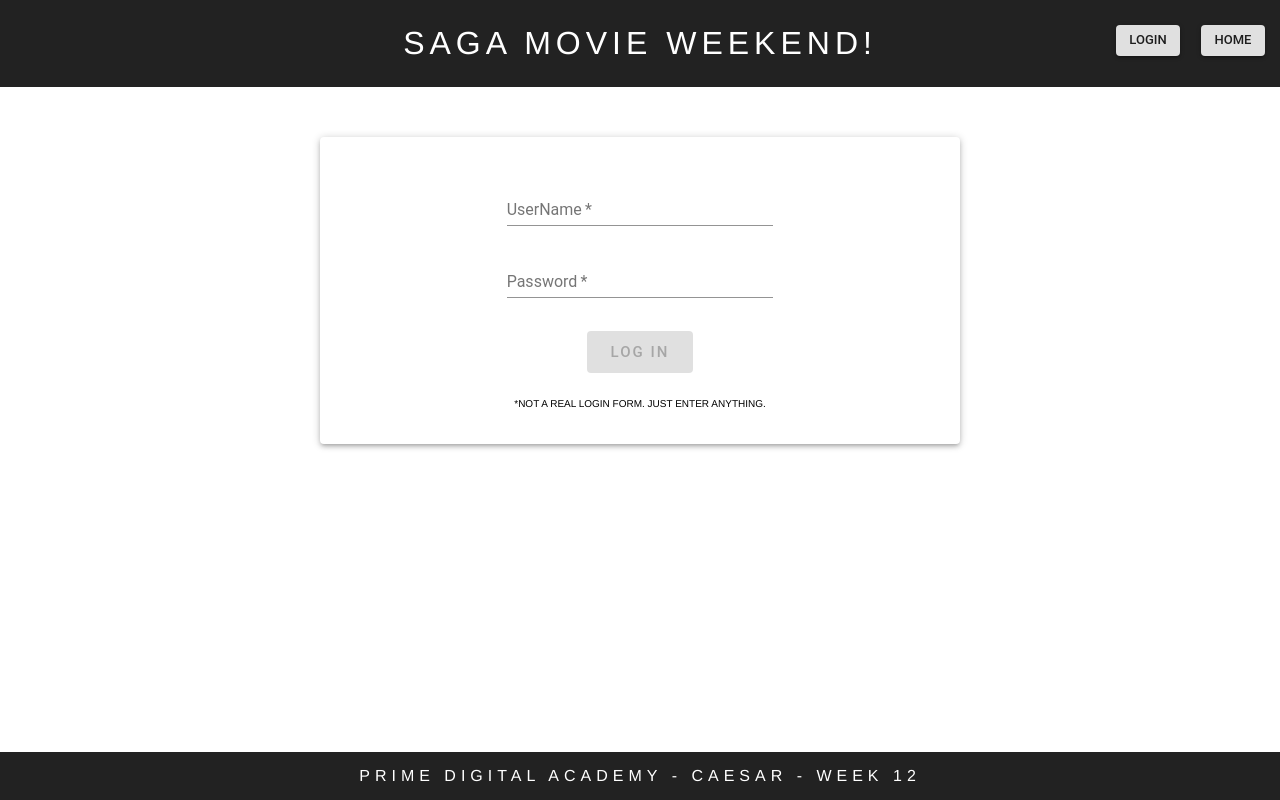
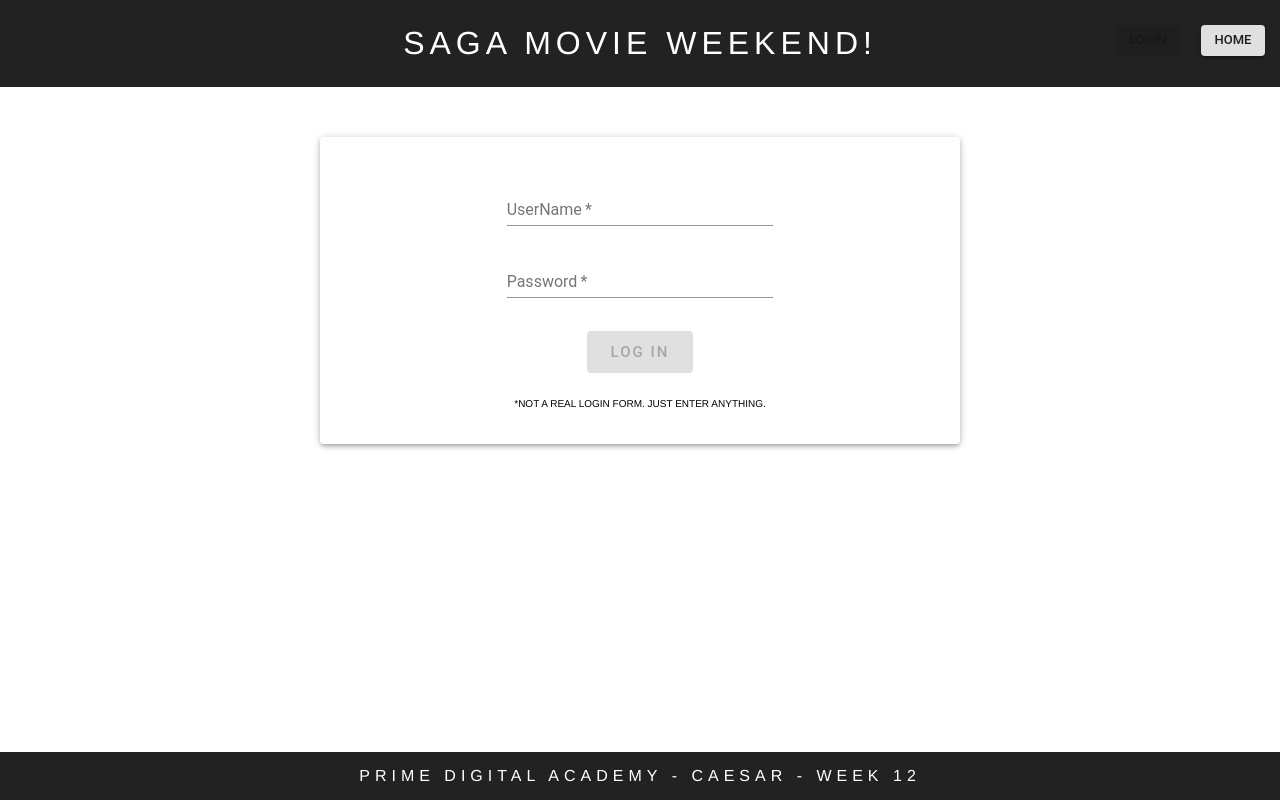
Before and after one commit to kylethenderson/movie-poster-app, a React (Create React App) app: page / in a window 1280 px wide. Both pictures are taken after a click on the button "LOGIN". Built offline with nearby package versions, Linux system fonts and the light colour scheme; no server answers.

Commit message:
disable login button on login page

```diff
--- a/src/components/Header/Header.js
+++ b/src/components/Header/Header.js
@@ -19,7 +19,13 @@ class Header extends Component {
                 {this.props.isLoggedIn ?
                     <Button size="small" id="loginButton" variant="contained" onClick={this.logOut}>Logout</Button>
                     :
-                    <Button size="small" id="loginButton" variant="contained" onClick={this.logIn}>Login</Button>
+                    <>
+                    {this.props.location.pathname === '/login' ?
+                            <Button disabled size="small" id="loginButton" variant="contained" onClick={this.logIn}>Login</Button>
+                            :
+                            <Button size="small" id="loginButton" variant="contained" onClick={this.logIn}>Login</Button>
+                    }
+                    </>
                 }
                 <Button size="small" id="homeButton" variant="contained" onClick={() => { this.props.history.push('/') }}>Home</Button>
             </header>
```
